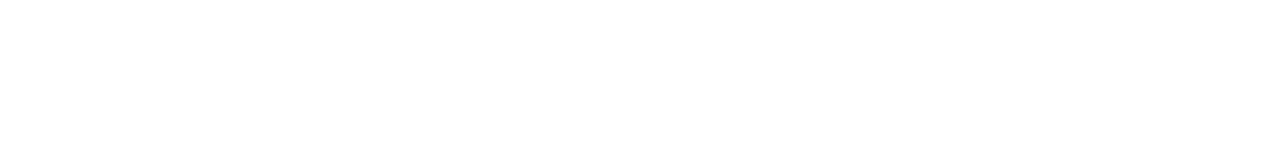
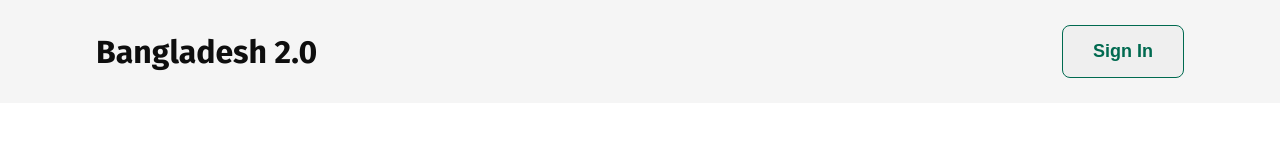
Before and after one commit to web-developer-mehede/new-bangladesh-2.0, a plain HTML site: page index.html in a window 1280 px wide. Drawn offline with Linux system fonts and the light colour scheme.

Commit message:
navbar section complete

```diff
--- a/index.html
+++ b/index.html
@@ -4,10 +4,29 @@
     <meta charset="UTF-8">
     <meta name="viewport" content="width=device-width, initial-scale=1.0">
     <title>New Bangladesh 2.0</title>
+    <link rel="preconnect" href="https://fonts.googleapis.com">
+    <link rel="preconnect" href="https://fonts.gstatic.com" crossorigin>
+    <link href="https://fonts.googleapis.com/css2?family=Fira+Sans:ital,wght@0,100;0,200;0,300;0,400;0,500;0,600;0,700;0,800;0,900;1,100;1,200;1,300;1,400;1,500;1,600;1,700;1,800;1,900&display=swap" rel="stylesheet">
     <link rel="stylesheet" href="styles/style.css">
     <link rel="shortcut icon" href="assets/favicon-01.svg" type="image/x-icon">
 </head>
-<body>
+<body class="fira-sans">
+
+    <!-- Header Section Start -->
+    <header class="primary-bg">
+        <nav class="navbar">
+            <div class="navbar-container">
+                <h2 class="navbar-logo">Bangladesh 2.0</h2>
+                <button class="navbar-btn">Sign In</button>
+            </div>
+        </nav>
+    </header>
+
+    <!-- Main Section Start -->
+    <main class="primary-bg"></main>
+
+    <!-- Footer Section Start -->
+    <footer></footer>
 
 </body>
 </html>
--- a/styles/style.css
+++ b/styles/style.css
@@ -0,0 +1,44 @@
+*{
+    margin: 0;
+    padding: 0;
+}
+
+.fira-sans {
+    font-family: "Fira Sans", serif;
+    font-weight: 400;
+    font-style: normal;
+  }
+
+/* shared style */
+.primary-bg{
+    background: rgb(245, 245, 245);
+}
+
+/* Navbar Styles */
+.navbar{
+    width: 85%;
+    margin: 0 auto;
+}
+.navbar-container{
+    display: flex;
+    justify-content: space-between;
+    align-items: center;
+    padding: 25px 0;
+}
+.navbar-logo{
+    color: rgb(14, 14, 14);
+    font-size: 32px;
+    font-weight: 700;
+    line-height: 38px;
+    cursor: pointer;
+}
+.navbar-btn{
+    color: rgb(0, 106, 80);
+    font-size: 18px;
+    font-weight: 600;
+    box-sizing: border-box;
+    border: 1px solid rgb(0, 106, 80);
+    border-radius: 8px;
+    padding: 15px 30px 15px 30px;
+    cursor: pointer;
+}
```
